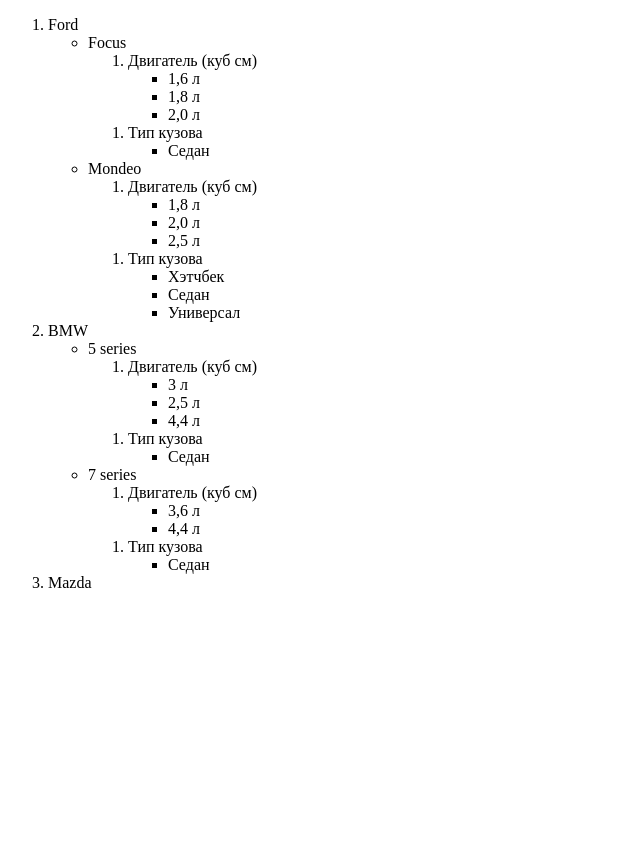
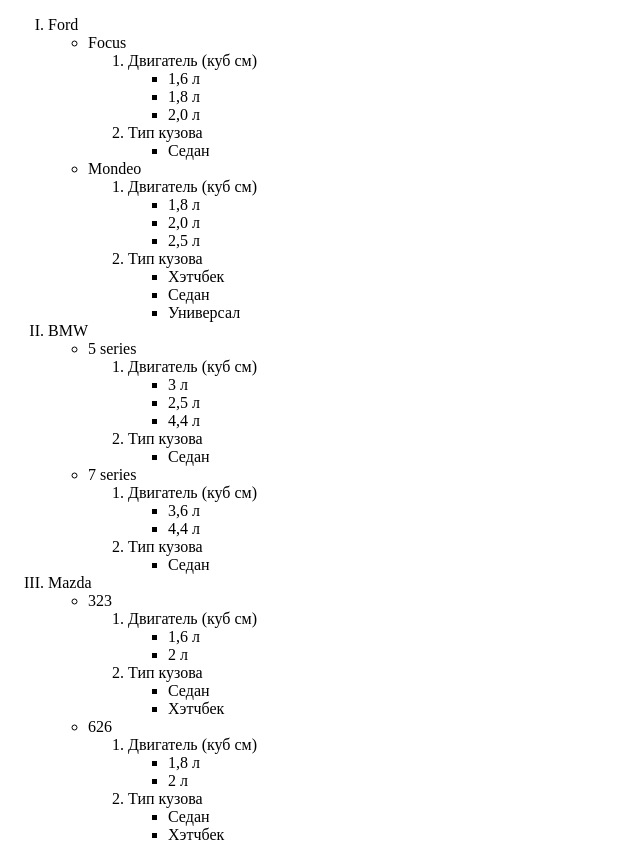
Before and after one commit to alexhateful/Practice, a plain HTML site: page 01/02/index.html in a window 1280 px wide. Shown: the whole page, without its empty margins (0-640 px from the left). Before the commit the page ends 800 px from the top, so only its background shows below. Drawn offline with Linux system fonts and the light colour scheme.

Commit message:
0102 done

```diff
--- a/01/02/index.html
+++ b/01/02/index.html
@@ -6,10 +6,15 @@
     <meta name="viewport" content="width=device-width, initial-scale=1.0">
     <meta http-equiv="X-UA-Compatible" content="ie=edge">
     <title>Document</title>
+    <style>
+        .roman {
+         list-style-type: upper-roman;
+        }
+       </style>
 </head>
 
 <body>
-    <ol>
+    <ol class="roman">
         <li>
             Ford
             <ul>
@@ -23,8 +28,7 @@
                             </ul>
 
                         </li>
-                    </ol>
-                    <ol>
+
                         <li>Тип кузова
                             <ul>
                                 <li>Седан</li>
@@ -42,8 +46,7 @@
                             </ul>
 
                         </li>
-                    </ol>
-                    <ol>
+
                         <li>Тип кузова
                             <ul>
                                 <li>Хэтчбек</li>
@@ -68,8 +71,7 @@
                             </ul>
 
                         </li>
-                    </ol>
-                    <ol>
+
                         <li>Тип кузова
                             <ul>
                                 <li>Седан</li>
@@ -87,8 +89,7 @@
                             </ul>
 
                         </li>
-                    </ol>
-                    <ol>
+
                         <li>Тип кузова
                             <ul>
                                 <li>Седан</li>
@@ -100,7 +101,48 @@
             </ul>
         </li>
         <li>Mazda
+            <ul>
+                <li>323
+                    <ol>
+                        <li>Двигатель (куб см)
+                            <ul>
+                                <li>1,6 л</li>
+                                <li>2 л</li>
 
+                            </ul>
+
+                        </li>
+
+                        <li>Тип кузова
+                            <ul>
+                                <li>Седан</li>
+                                <li>Хэтчбек</li>
+                            </ul>
+                        </li>
+                    </ol>
+                </li>
+                <li>626
+                    <ol>
+                        <li>Двигатель (куб см)
+                            <ul>
+                                <li>1,8 л</li>
+                                <li>2 л</li>
+
+                            </ul>
+
+                        </li>
+
+                        <li>Тип кузова
+                            <ul>
+                                <li>Седан</li>
+                                <li>Хэтчбек</li>
+                            </ul>
+                        </li>
+                    </ol>
+                </li>
+
+            </ul>
+        </li>
         </li>
     </ol>
 
```
